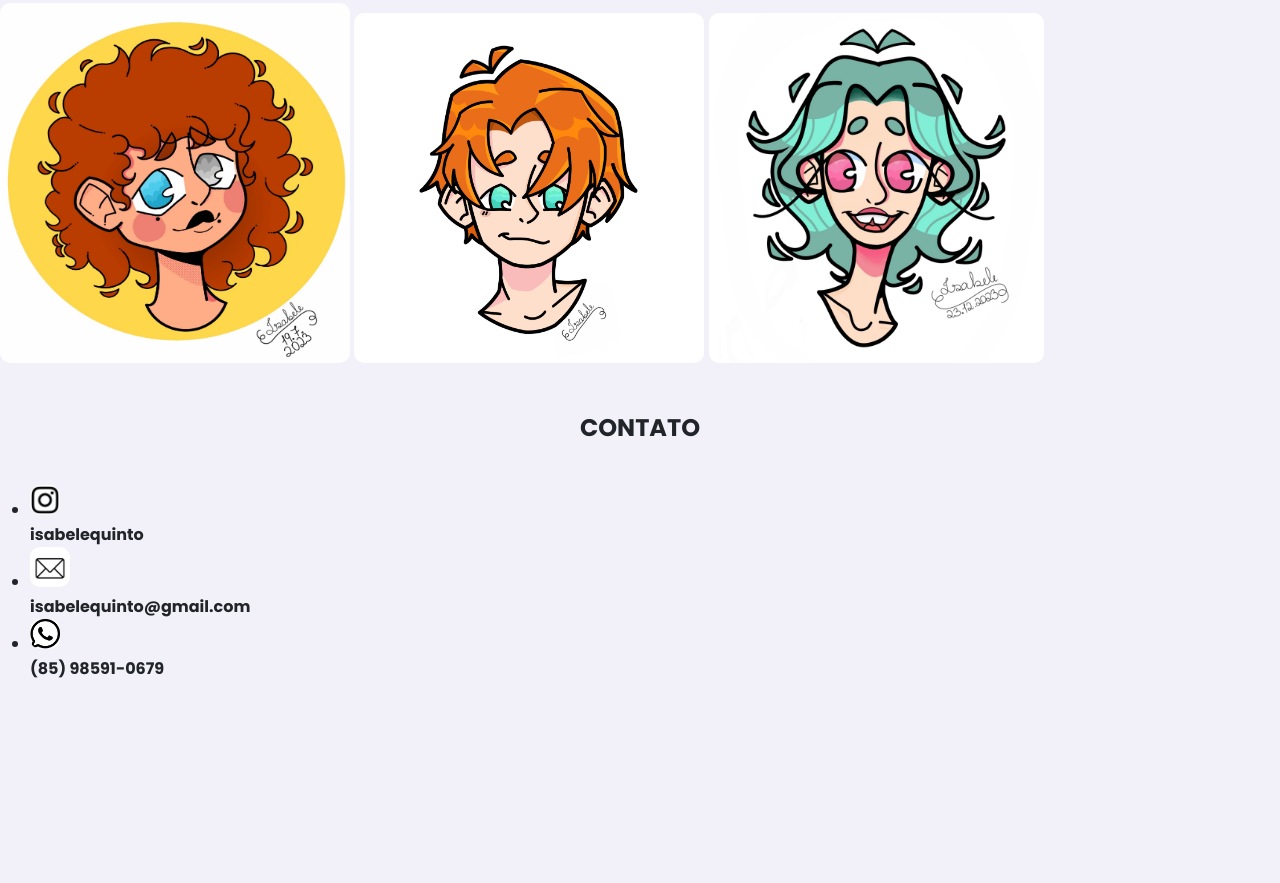
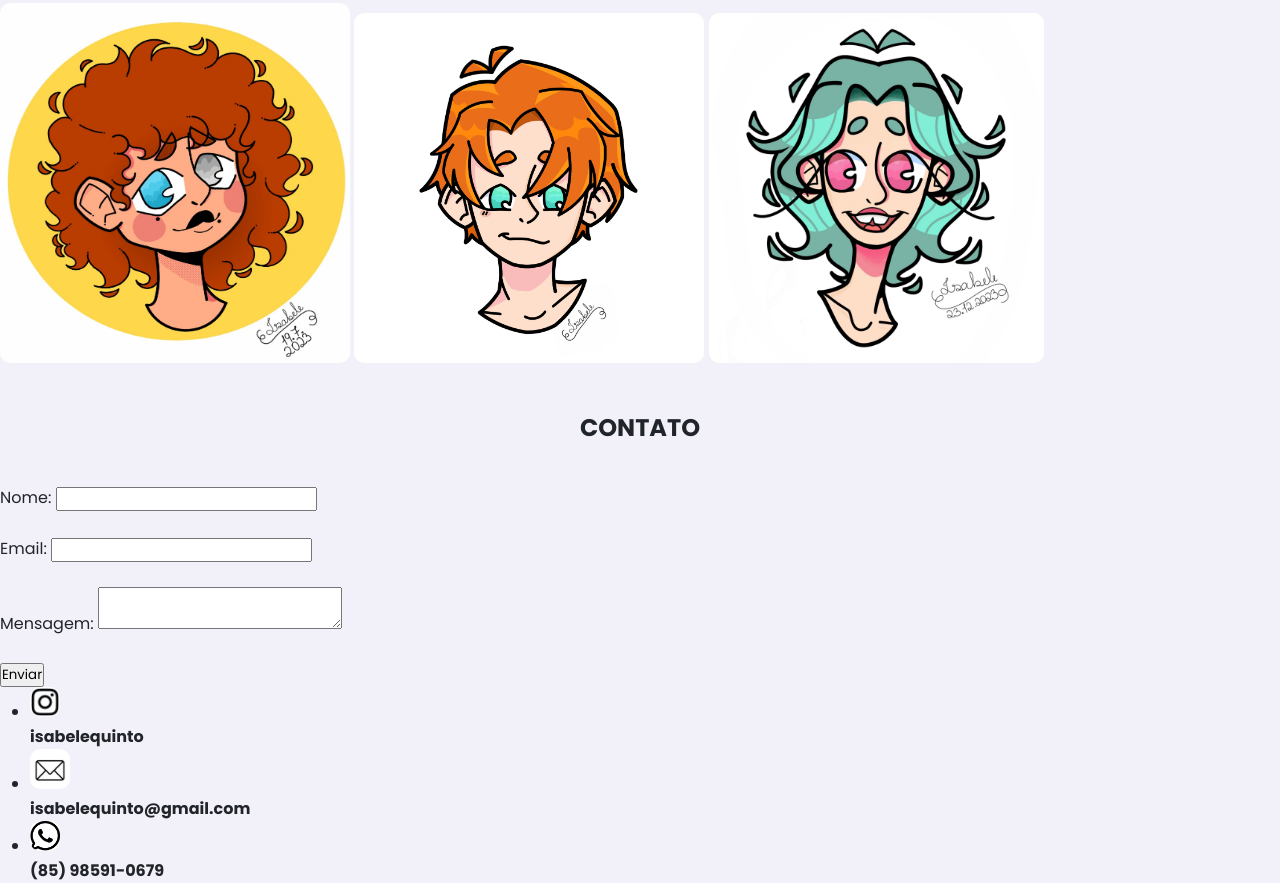
Before and after one commit to IsabeleQuinto/projeto-pessoal, a plain HTML site: page index.html in a window 1280 px wide. Shown: the part 1110-1993 px from the top of the page. Before the commit the page ends 1791 px from the top, so only its background shows below. Drawn offline with nearby package versions, Linux system fonts and the light colour scheme; files whose address does not match are found by name.

Commit message:
Update index.html

```diff
--- a/index.html
+++ b/index.html
@@ -90,6 +90,19 @@
       <div class="contat1">
         <h2 class="cont1"> CONTATO</h2>
         <ul>
+            <div class="contat2">
+                <form class="formin" id="formContato">
+                    <label class="bel" for="nome">Nome:</label>
+                    <input class="imp" type="text" id="nome" name="nome" required><br><br>
+                    <label class="bel" for="email">Email:</label>
+                    <input class="imp" type="email" id="email" name="email" required><br><br>
+                    <label class="bel" for="mensagem">Mensagem:</label>
+                    <textarea class="textin" id="mensagem" name="mensagem" required></textarea><br><br>
+                    <button class="botone" type="submit">Enviar</button>
+                </form>
+                <div id="resultado"></div>
+                <script src="contato.js"></script>
+            </div>
           <div class="instagram">
             <li class="links">
                 <img class="logo1" src="./src/img/insta.jpg" width="30px"><h4>isabelequinto</h4>
```
Lines whose indentation alone changed are shown as unchanged.
